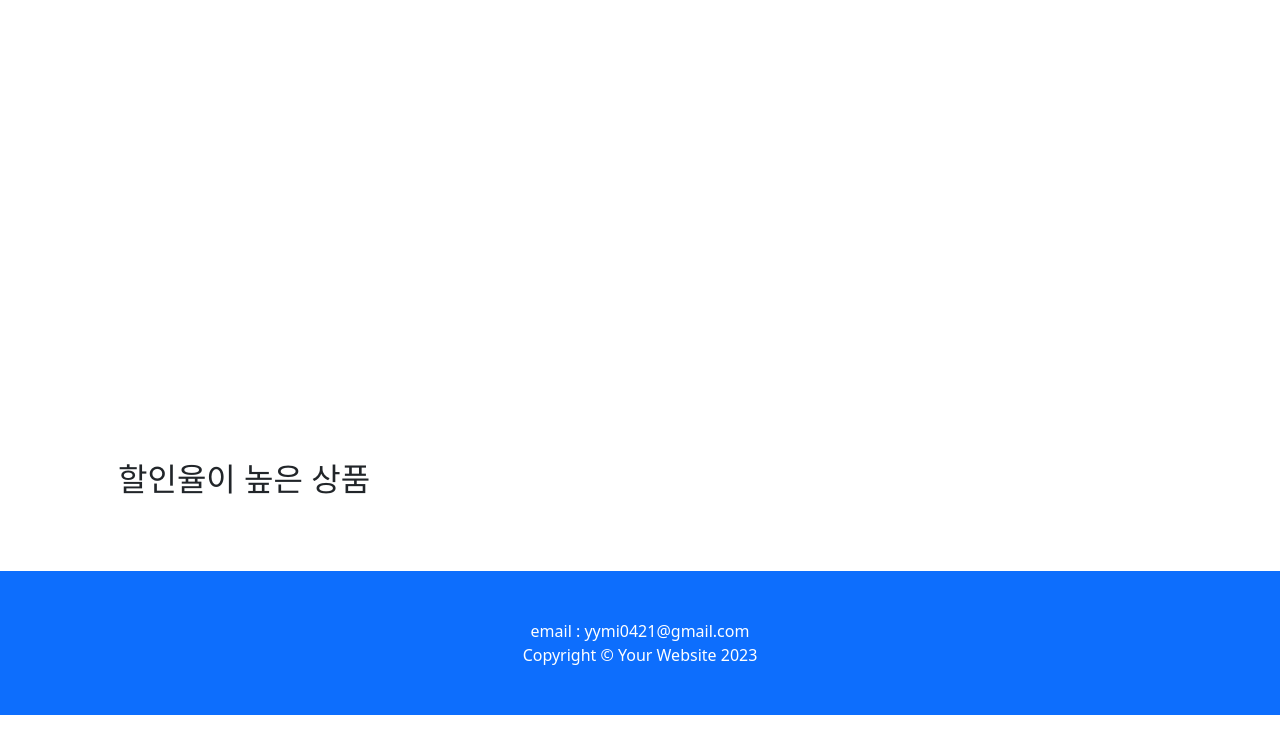
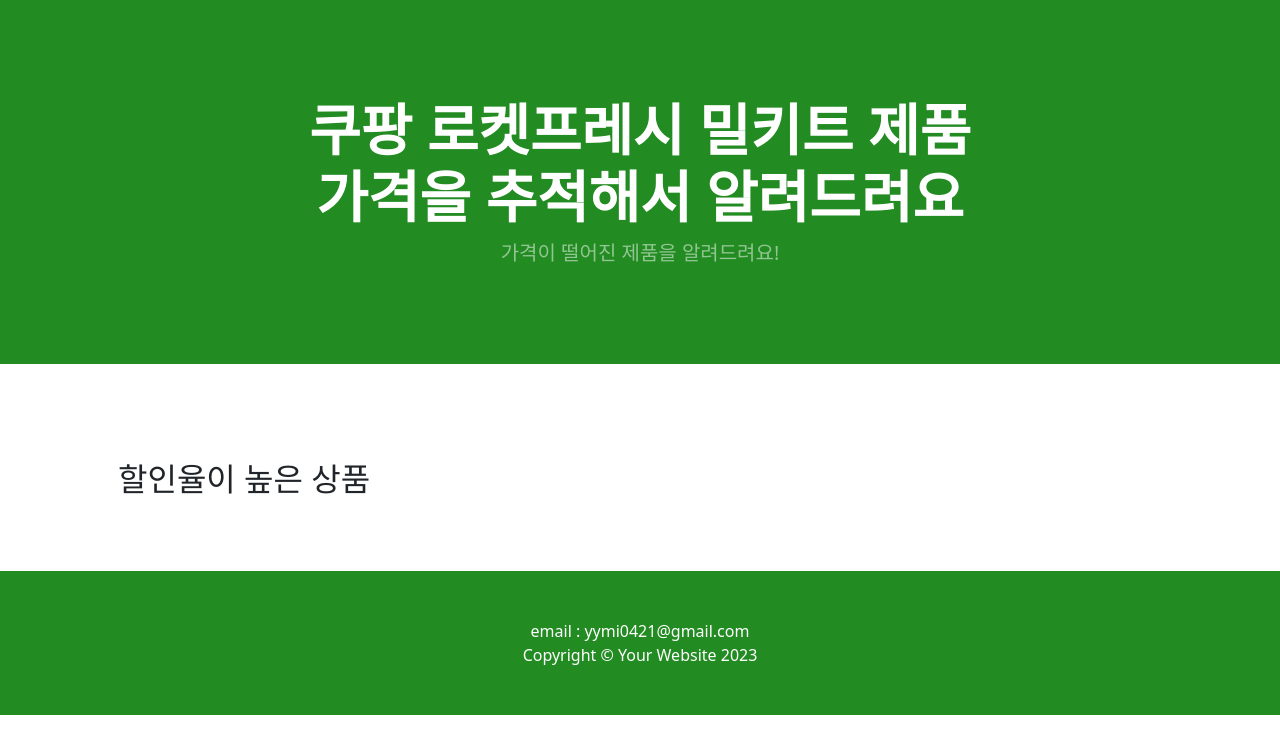
Before and after one commit to maie421/track-price-changes, a Flask app: template web/templates/index.html in a window 1280 px wide. Shown: the part 56-800 px from the top of the page. Run offline with Flask 3, Linux system fonts and the light colour scheme; the template is opened without the code that fills it, so the values that code supplies are empty; parts of the project's set-up code (start-up, migrations or seed data) failed here and were passed over; some libraries are stand-ins or nearby versions.

Commit message:
feat : 메인 상품 ui

```diff
--- a/web/templates/index.html
+++ b/web/templates/index.html
@@ -22,7 +22,7 @@
                 <button class="navbar-toggler" type="button" data-bs-toggle="collapse" data-bs-target="#navbarSupportedContent" aria-controls="navbarSupportedContent" aria-expanded="false" aria-label="Toggle navigation"><span class="navbar-toggler-icon"></span></button>
                 <div class="collapse navbar-collapse" id="navbarSupportedContent">
                     <ul class="navbar-nav me-auto mb-2 mb-lg-0 ms-lg-4">
-                        <li class="nav-item"><a class="nav-link active" aria-current="page" href="/">국/탕/전골</a></li>
+                        <li class="nav-item"><a class="nav-link active" href="/">국/탕/전골</a></li>
                         <li class="nav-item"><a class="nav-link" href="/">덮밥/비빔밥</a></li>
                         <li class="nav-item"><a class="nav-link" href="/">스테이크/고기</a></li>
                         <li class="nav-item"><a class="nav-link" href="/">면/파스타/감바스</a></li>
@@ -35,11 +35,11 @@
             </div>
         </nav>
 <!--         Header-->
-        <header class="py-5">
+        <header class="py-5" style="background-color: forestgreen">
             <div class="container px-4 px-lg-5 my-5">
                 <div class="text-center text-white">
-                    <h1 class="display-4 fw-bolder">쿠팡 로켓프레시 밀키트 제품 가격을 추적해서 알려드려요 </h1>
-                    <p class="lead fw-normal text-white-50 mb-0">밀키트 상품 가격 변화를 알려드려요!</p>
+                    <h1 class="display-4 fw-bolder">쿠팡 로켓프레시 밀키트 제품<br> 가격을 추적해서 알려드려요 </h1>
+                    <p class="lead fw-normal text-white-50 mb-0">가격이 떨어진 제품을 알려드려요!</p>
                 </div>
             </div>
         </header>
@@ -74,7 +74,7 @@
             </div>
         </section>
         <!-- Footer-->
-        <footer class="py-5 bg-primary">
+        <footer class="py-5" style="background-color: forestgreen">
             <div class="container">
                     <p class="m-0 text-center text-white">email : yymi0421@gmail.com</p>
                 <p class="m-0 text-center text-white">Copyright &copy; Your Website 2023</p>
--- /dev/null
+++ b/web/testDbConnect.py
@@ -0,0 +1,6 @@
+import pymysql
+
+def db_connect_test():
+    conn = pymysql.connect(host='49.247.174.57', user='batch', password='track', charset='utf8')
+
+    return conn
```
Also changed, not shown: web/controller/products.py (+4 -4 lines), 1 other file.
